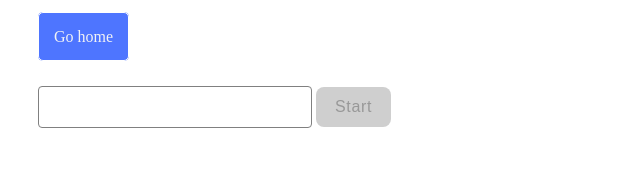
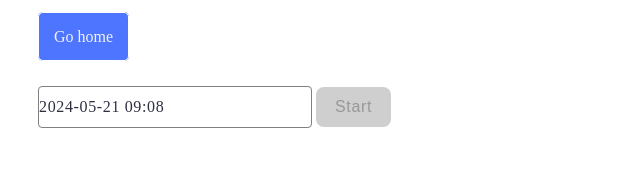
Before and after one commit to DimoNet91/goit-js-hw-10, a website built with Vite: page src/1-timer.html in a window 1280 px wide. Shown: the top 169 px of the page, without its empty margins (0-640 px from the left). Built offline with nearby package versions, Linux system fonts and the light colour scheme.

Commit message:
upd new timer

```diff
--- a/src/1-timer.html
+++ b/src/1-timer.html
@@ -35,7 +35,7 @@
     </div>
   </div>
 
-  <script type="module" src="./js1-timer.js"></script>
+  <script type="module" src="./js/1-timer.js"></script>
 </body>
 
 </html>
```
